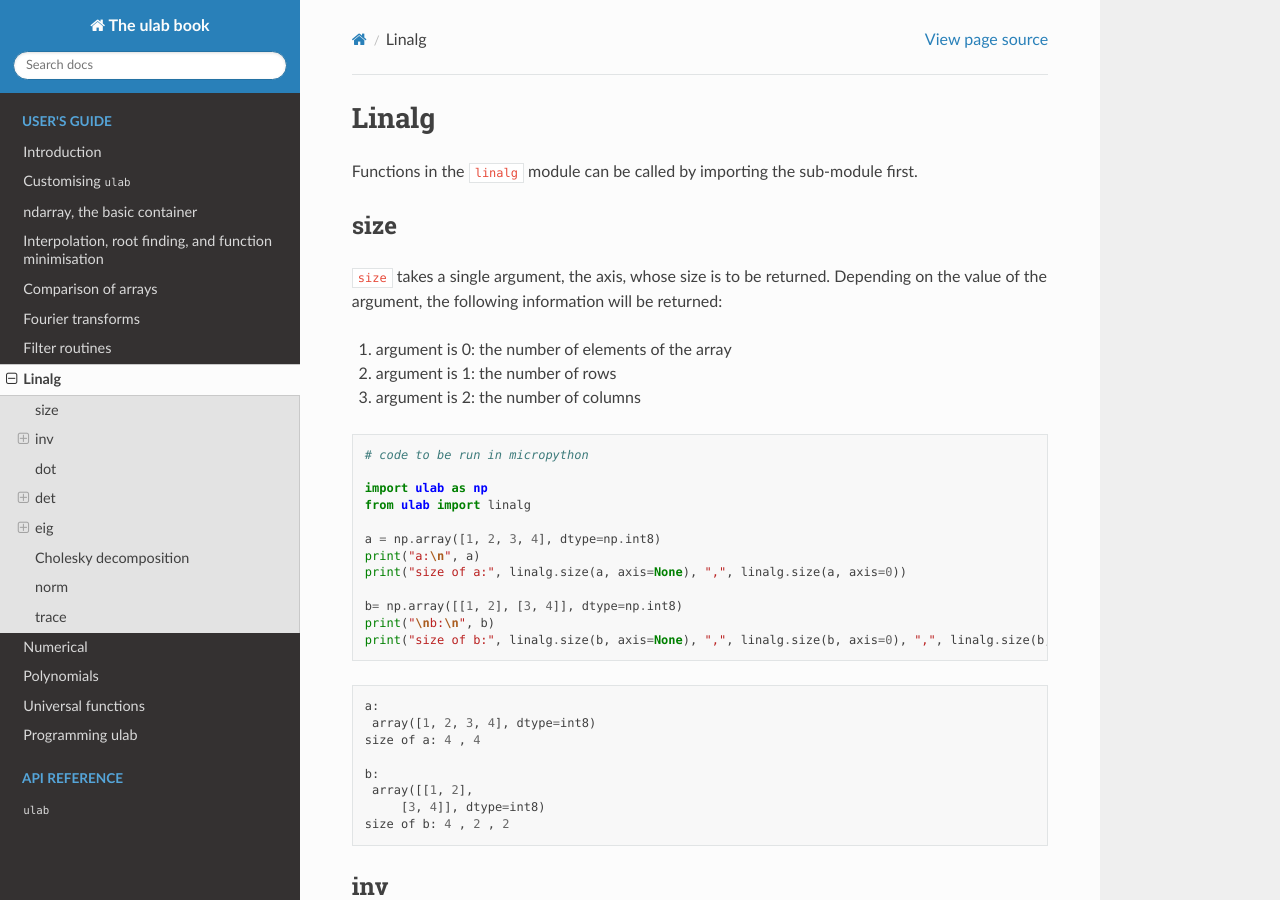
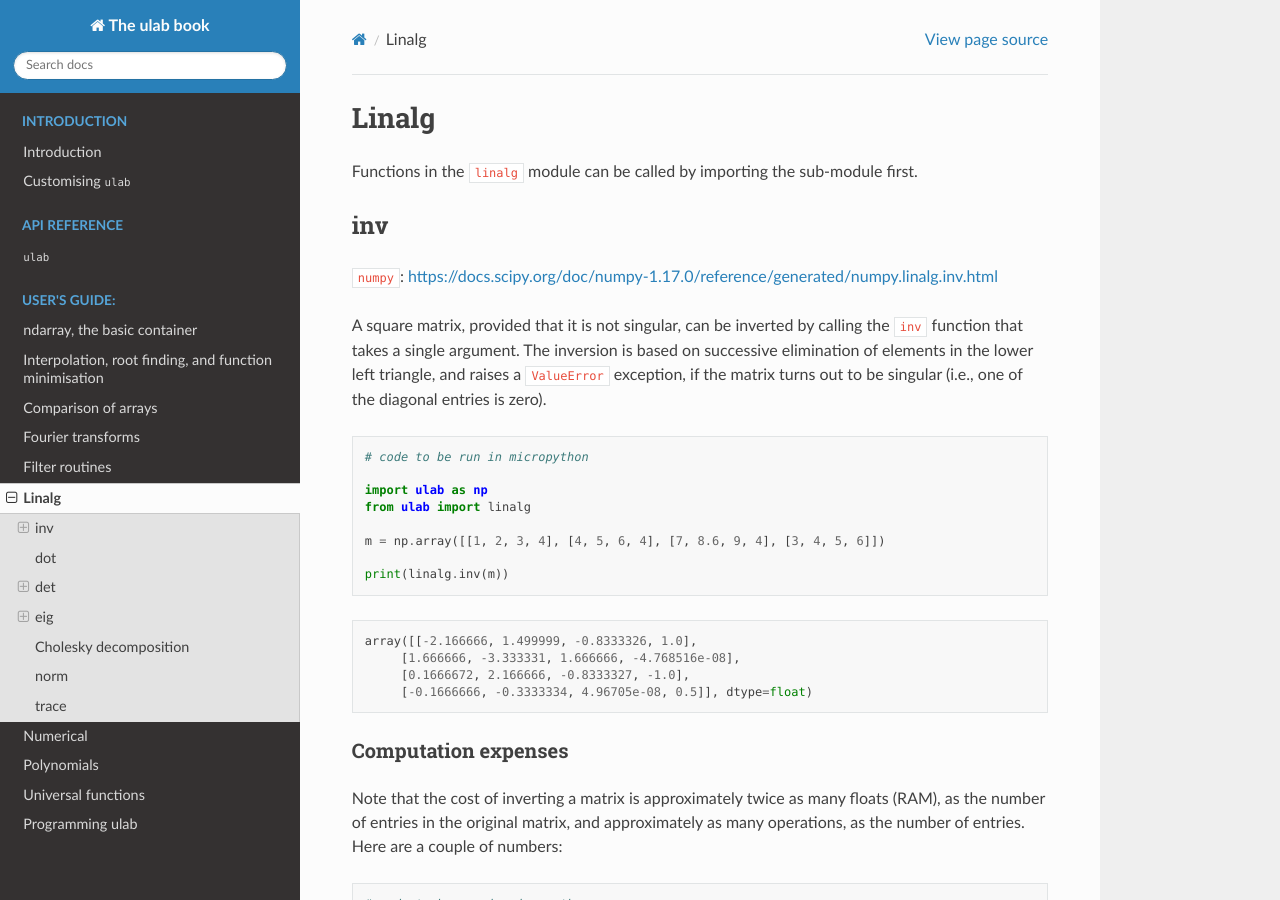
Before and after one commit to v923z/micropython-ulab, a Sphinx documentation site: the page built from docs/manual/source/ulab-linalg.rst, in a window 1280 px wide and 900 px high. Built offline with Sphinx 7.4.7 and the Read the Docs theme 2.0.0, drawn with Linux system fonts in a browser that asks for light colours.

Commit message:
removed size function from linalg

```diff
--- a/docs/manual/source/conf.py
+++ b/docs/manual/source/conf.py
@@ -27,7 +27,7 @@ copyright = '2019-2020, Zoltán Vörös and contributors'
 author = 'Zoltán Vörös'
 
 # The full version, including alpha/beta/rc tags
-release = '1.3.4'
+release = '1.4.0'
 
 
 # -- General configuration ---------------------------------------------------
@@ -58,7 +58,7 @@ latex_maketitle = r'''
 \Huge\textbf{The $\mu$lab book}
 \vskip 0.5em
 \LARGE
-\textbf{Release 1.3.4}
+\textbf{Release 1.4.0}
 \vskip 5em
 \huge\textbf{Zoltán Vörös}
 \end{flushright}
--- a/docs/manual/source/index.rst
+++ b/docs/manual/source/index.rst
@@ -7,12 +7,22 @@
 Welcome to the ulab book!
 =======================================
 
+.. toctree::
+   :maxdepth: 2
+   :caption: Introduction
+
+   ulab-intro
+
+.. toctree::
+   :maxdepth: 2
+   :caption: API Reference
+
+   ulab/index.rst
 
 .. toctree::
    :maxdepth: 3
-   :caption: User's guide
+   :caption: User's guide:
 
-   ulab-intro
    ulab-ndarray
    ulab-approx
    ulab-compare
@@ -24,15 +34,6 @@ Welcome to the ulab book!
    ulab-vectorise
    ulab-programming
 
-.. toctree::
-   :maxdepth: 2
-   :caption: API Reference
-
-   ulab/index.rst
-
-
-
-
 Indices and tables
 ==================
 
--- a/docs/manual/source/ulab-linalg.rst
+++ b/docs/manual/source/ulab-linalg.rst
@@ -3,46 +3,6 @@ Linalg
 
 Functions in the ``linalg`` module can be called by importing the
 sub-module first.
-
-size
-----
-
-``size`` takes a single argument, the axis, whose size is to be
-returned. Depending on the value of the argument, the following
-information will be returned:
-
-1. argument is 0: the number of elements of the array
-2. argument is 1: the number of rows
-3. argument is 2: the number of columns
-
-.. code::
-
-    # code to be run in micropython
-
-    import ulab as np
-    from ulab import linalg
-
-    a = np.array([1, 2, 3, 4], dtype=np.int8)
-    print("a:\n", a)
-    print("size of a:", linalg.size(a, axis=None), ",", linalg.size(a, axis=0))
-
-    b= np.array([[1, 2], [3, 4]], dtype=np.int8)
-    print("\nb:\n", b)
-    print("size of b:", linalg.size(b, axis=None), ",", linalg.size(b, axis=0), ",", linalg.size(b, axis=1))
-
-.. parsed-literal::
-
-    a:
-     array([1, 2, 3, 4], dtype=int8)
-    size of a: 4 , 4
-
-    b:
-     array([[1, 2],
-    	 [3, 4]], dtype=int8)
-    size of b: 4 , 2 , 2
-
-
-
 
 inv
 ---
--- a/docs/manual/source/ulab/linalg/index.rst
+++ b/docs/manual/source/ulab/linalg/index.rst
@@ -58,11 +58,6 @@
    Computes the 2-norm of a vector or a matrix, i.e., ``sqrt(sum(x*x))``, however, without the RAM overhead.
 
 
-.. function:: size(array: ulab.array, *, axis: Optional[int] = None) -> int
-
-   Return the total number of elements in the array, as an integer.
-
-
 .. function:: trace(m: ulab.array) -> float
 
    :param m: a square matrix
```
Also changed, not shown: docs/ulab-change-log.md (+6 -0 lines), docs/ulab-convert.ipynb, docs/ulab-intro.ipynb, docs/ulab-linalg.ipynb, 4 other files.
